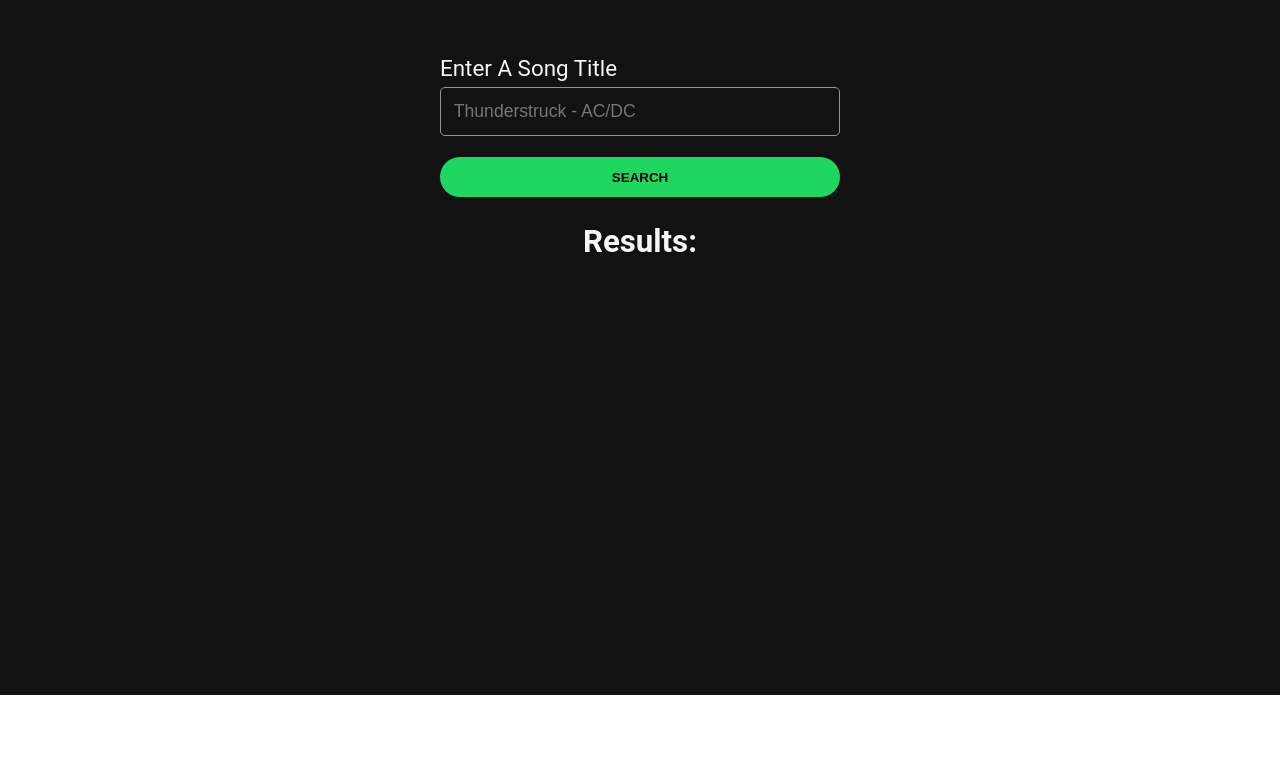
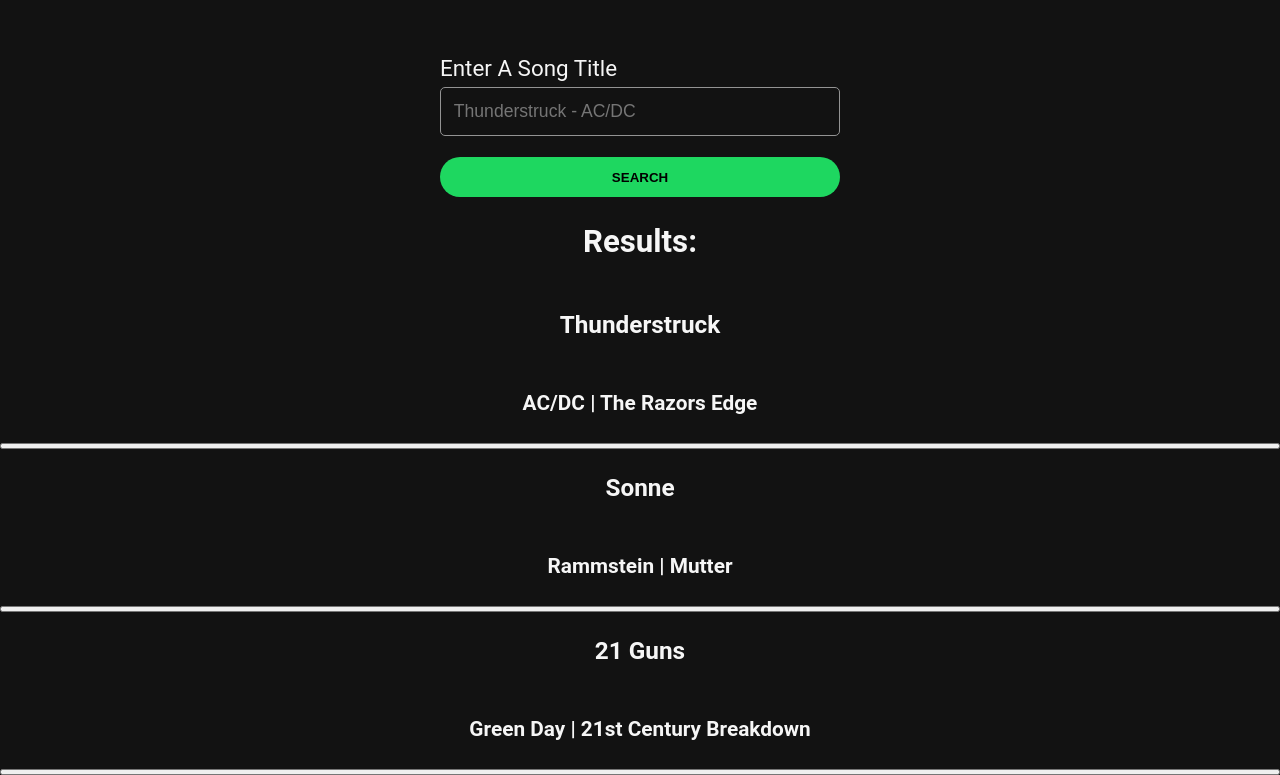
Before and after one commit to dkhatkin/JammingApp, a React (Create React App) app: page / in a window 1280 px wide. Shown: the part 105-880 px from the top of the page. Before the commit the page ends 800 px from the top, so only its background shows below. Built offline with nearby package versions, Linux system fonts and the light colour scheme.

Commit message:
hardcode songs for test

```diff
--- a/src/components/SearchResults/SearchResults.js
+++ b/src/components/SearchResults/SearchResults.js
@@ -2,10 +2,23 @@
 import Track from "../Track/Track";
 
 function SearchResults(props) {
+  const songs = [
+    { artist: 'AC/DC', title: 'Thunderstruck', album: "The Razors Edge" },
+    { artist: 'Rammstein', title: 'Sonne', album: "Mutter" },
+    { artist: 'Green Day', title: '21 Guns', album: "21st Century Breakdown" },
+  ]
   return (
     <div className="SearchResults">
       <h2>Results: </h2>
-      <div className="TrackList"></div>
+      <div className="TrackList">
+        {
+          songs.map((track, index) => {
+            return (
+              <Track key={index} track={track}/>
+            )
+          })
+        }
+      </div>
     </div>
   );
 }
--- a/src/components/Track/Track.css
+++ b/src/components/Track/Track.css
@@ -0,0 +1,8 @@
+.Track {
+    display: flex;
+    flex-direction: column;
+
+}
+.TrackName{
+    width: 100%;
+}
--- a/src/components/Track/Track.js
+++ b/src/components/Track/Track.js
@@ -5,8 +5,8 @@
 
         <div className="Track">
             <h3 className="TrackName">{props.track.title}</h3>
-            <h4 className="TrackArtist">{props.track.artist}</h4>
-            <h4>{props.track.album}</h4>
+            <h4 className="TrackArtistAlbum">{props.track.artist} | {props.track.album}</h4>
+
             <button></button>
         </div>
     )
```
